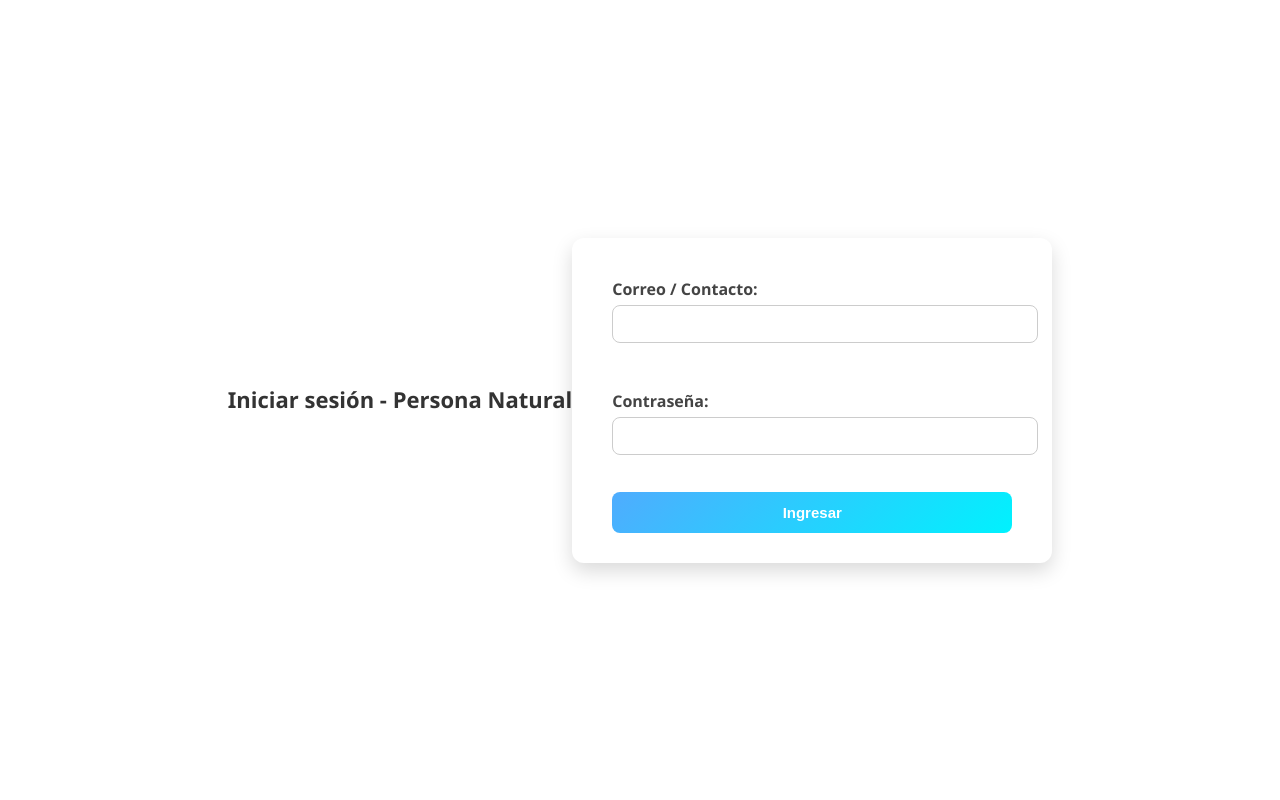
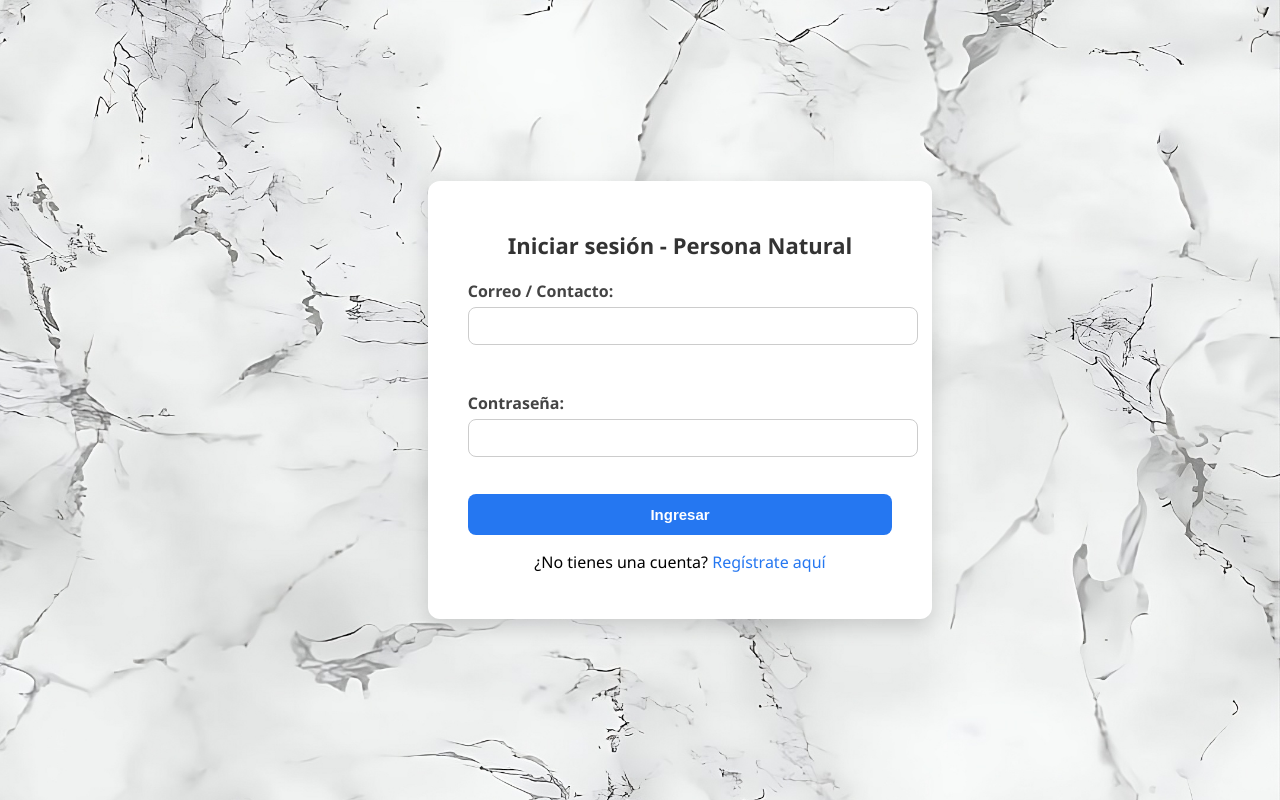
Before and after one commit to georgevfc13/Pagina, a PHP site: page /views/login_natural.php in a window 1280 px wide. Run offline with PHP 8.4, Linux system fonts and the light colour scheme.

Commit message:
hi
inicio de registro

```diff
--- a/assets/styles/login.css
+++ b/assets/styles/login.css
@@ -1,7 +1,7 @@
 /* ==== Estilos Generales ==== */
 body {
   font-family: 'Segoe UI', Tahoma, Geneva, Verdana, sans-serif;
-  background: linear-gradient(135deg, white);
+  background: linear-gradient(135deg, rgb(247, 247, 247));
   height: 100vh;
   margin: 0;
   display: flex;
@@ -16,8 +16,13 @@ form {
   border-radius: 12px;
   box-shadow: 0 8px 20px rgba(0,0,0,0.15);
   width: 100%;
-  max-width: 400px;
+  max-width: 450px;
   text-align: center;
+}
+
+a{
+  color: #2577f1;
+  text-decoration: none;
 }
 
 /* ==== Encabezado ==== */
@@ -61,7 +66,7 @@ input[type="checkbox"] {
 
 /* ==== Botón ==== */
 button {
-  background: linear-gradient(135deg, #4facfe, #00f2fe);
+  background: #2577f1;
   color: white;
   font-size: 15px;
   font-weight: bold;
@@ -74,7 +79,7 @@ button {
 }
 
 button:hover {
-  background: linear-gradient(135deg, #00f2fe, #4facfe);
+  background: #0d6efd;
   transform: translateY(-2px);
   box-shadow: 0 5px 15px rgba(0,0,0,0.2);
 }
--- a/views/login_natural.php
+++ b/views/login_natural.php
@@ -44,11 +44,15 @@ $conn->close();
 <head>
   <meta charset="UTF-8">
   <title>Login Persona Natural</title>
-  <link rel="stylesheet" href="../assets/styles/login.css">
+     <link rel="stylesheet" href="../assets/styles/nosotros.css" />
+    <link rel="stylesheet" href="../assets/styles/login.css">
 </head>
 <body>
-  <h2>Iniciar sesión - Persona Natural</h2>
+
+    <main class="container py-5">
+
   <form method="POST" action="">
+      <h2>Iniciar sesión - Persona Natural</h2>
     <label>Correo / Contacto:</label>
     <input type="text" name="correo" required><br><br>
 
@@ -56,6 +60,8 @@ $conn->close();
     <input type="password" name="password" required><br><br>
 
     <button type="submit">Ingresar</button>
+
+    <p>¿No tienes una cuenta? <a href="regis_natural.php">Regístrate aquí</a></p>
   </form>
 </body>
 </html>
```
Also changed, not shown: views/regis_natural.php (+7 -1 lines).
